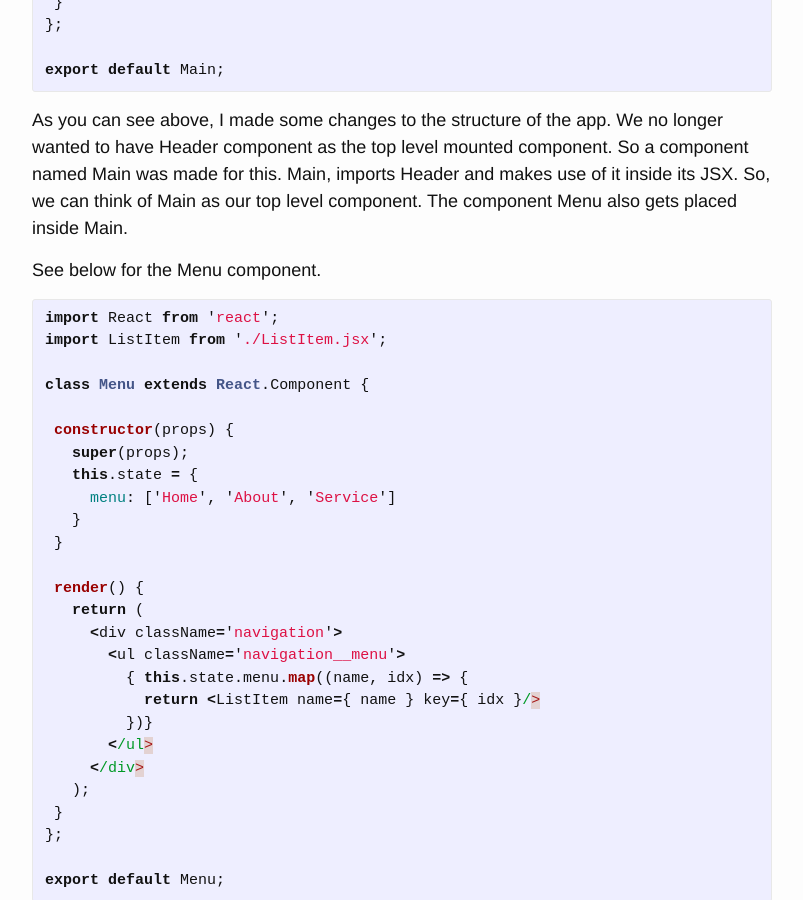
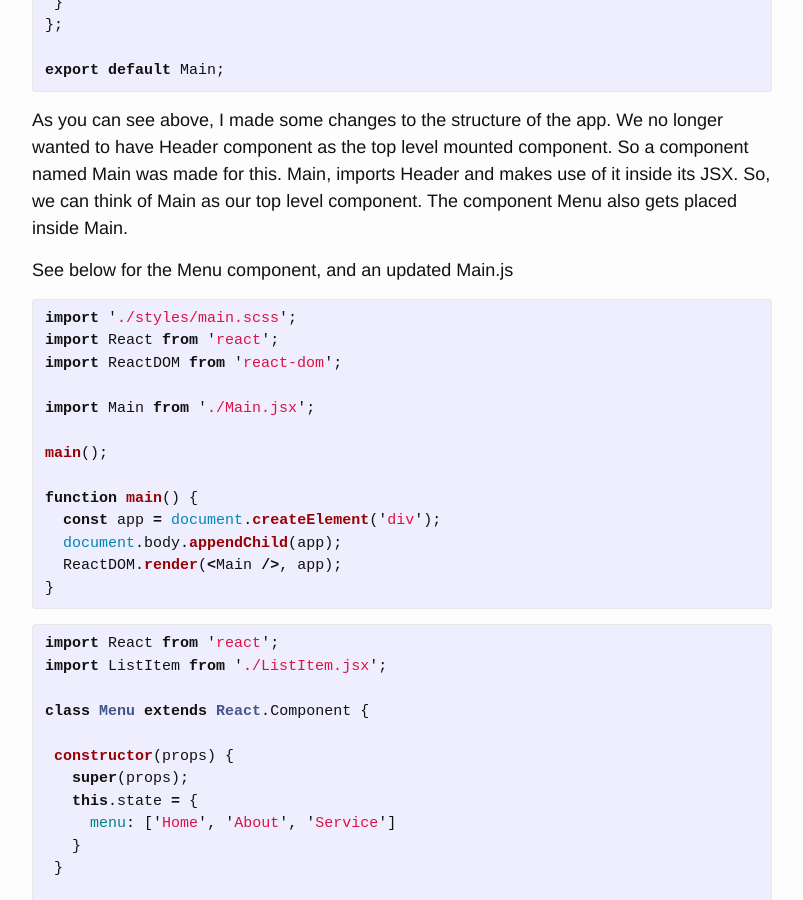
Before and after one commit to philipjc/old_philipjc, a Jekyll site: the page built from _posts/2016-01-03-react-class-component.markdown, in a window 1280 px wide and 900 px high, scrolled down 3293 px. Shown: the whole window, without its empty margins (238-1041 px from the left). Built offline with Jekyll 4.4.1, drawn with Linux system fonts in a browser that asks for light colours; comment, search, counter and statistics services are not loaded.

Commit message:
Update 2016-01-03-react-class-component.markdown

```diff
--- a/_posts/2016-01-03-react-class-component.markdown
+++ b/_posts/2016-01-03-react-class-component.markdown
@@ -117,7 +117,22 @@ export default Main;
 
 As you can see above, I made some changes to the structure of the app. We no longer wanted to have Header component as the top level mounted component. So a component named Main was made for this. Main, imports Header and makes use of it inside its JSX. So, we can think of Main as our top level component. The component Menu also gets placed inside Main.
 
-See below for the Menu component.
+See below for the Menu component, and an updated Main.js
+{% highlight js%}
+import './styles/main.scss';
+import React from 'react';
+import ReactDOM from 'react-dom';
+
+import Main from './Main.jsx';
+
+main();
+
+function main() {
+  const app = document.createElement('div');
+  document.body.appendChild(app);
+  ReactDOM.render(<Main />, app);
+}
+{% endhighlight %}
 
 {% highlight js%}
 import React from 'react';
@@ -146,8 +161,6 @@ class Menu extends React.Component {
 };
 
 export default Menu;
-
-
 {% endhighlight %}
 
 For ease, I set Mains state to hold a property called menu, this property contains an array of possible menu names. These names will be rendered as the individual menu items through a ListItem component. To achieve this, I use the ES5 Array map method to loop over each value in the array and return a ListItem component for each one. The map method returns an array back, React deals with arrays very well, and renders each component for us.
```
